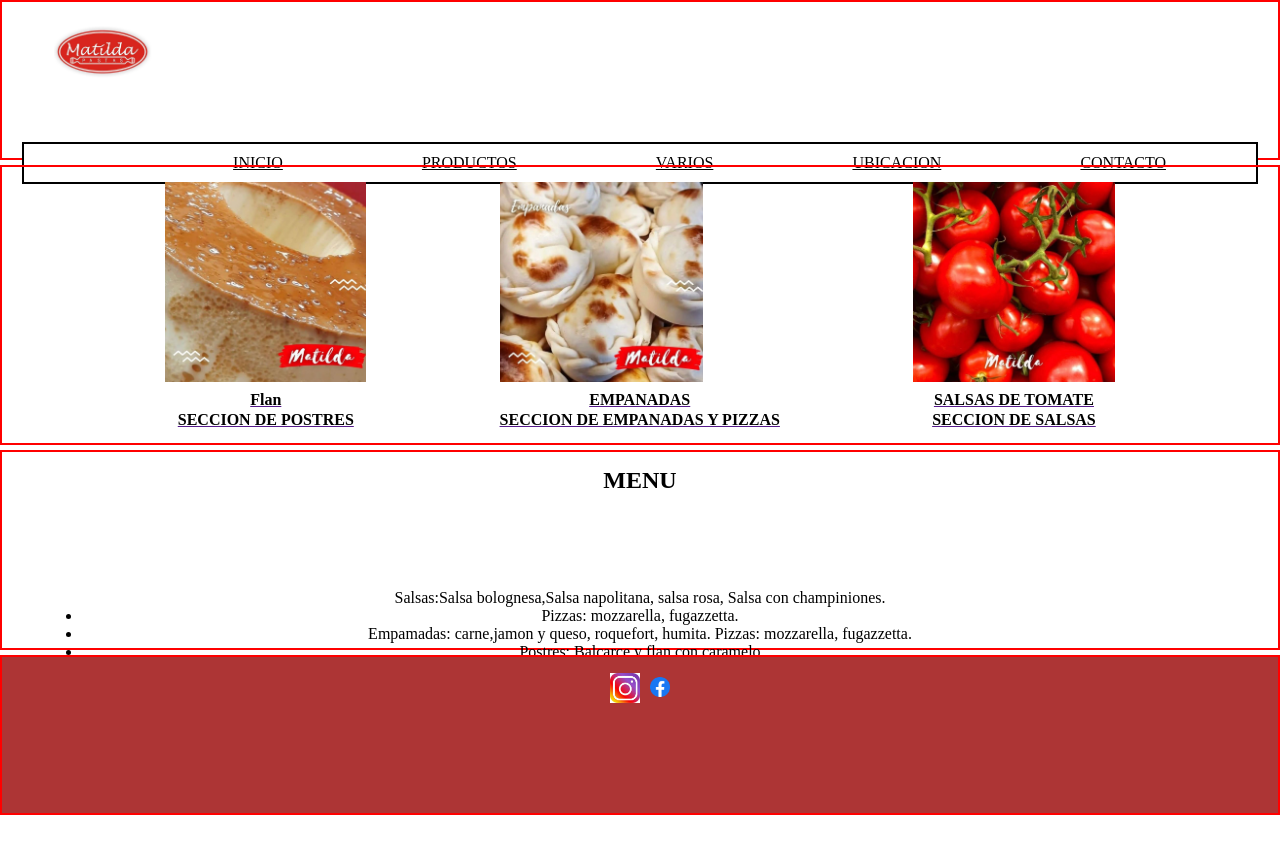
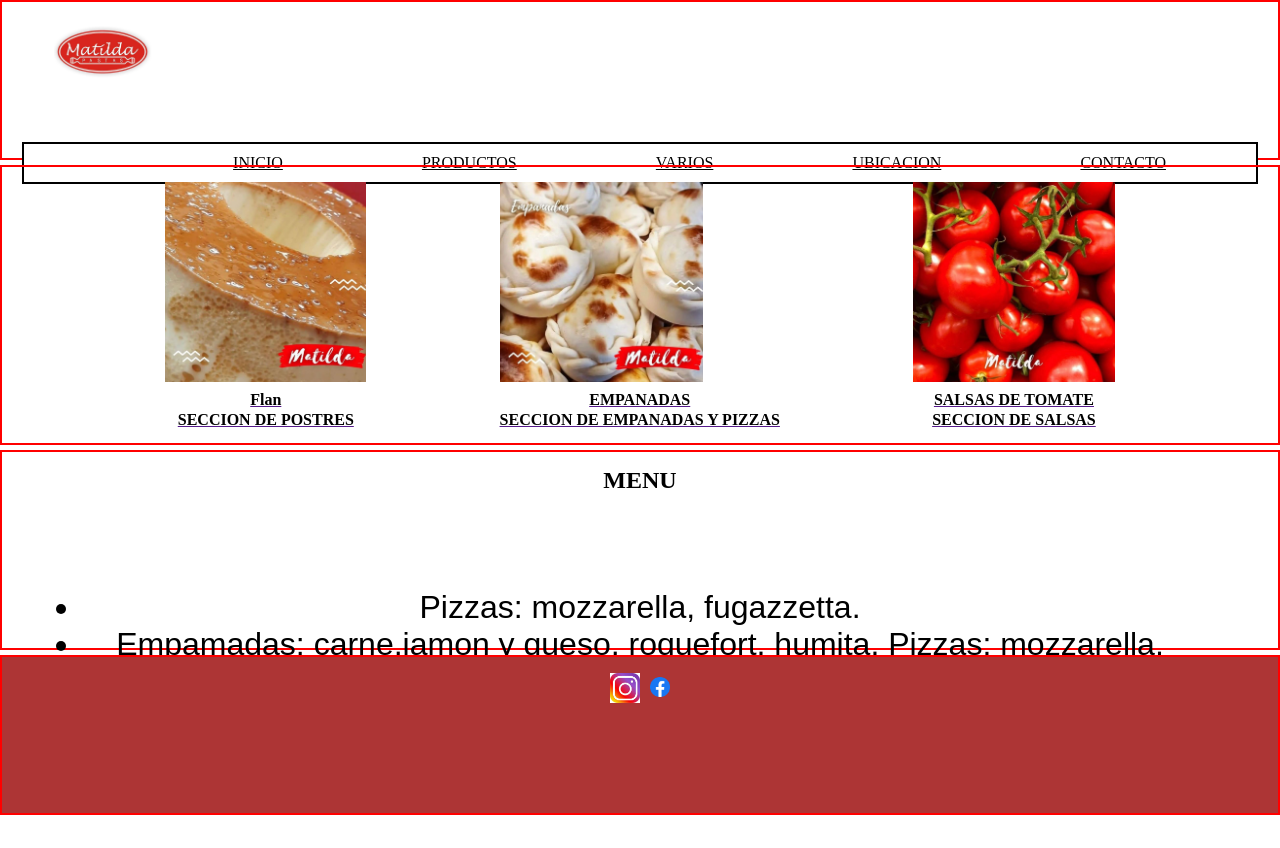
Before and after one commit to Fausto-Rdz/pagmatilda, a website: page paginas/varios.html in a window 1280 px wide. Drawn offline with Linux system fonts and the light colour scheme.

Commit message:
efegenmgme

```diff
--- a/paginas/varios.html
+++ b/paginas/varios.html
@@ -48,7 +48,8 @@
                             <div class="inicio__productos--primerfila">
                                 <div class="inicio__productos--primero">
                                     <a href="" class="inicio__productos--primero-linkeo">
-                                <img src="../imagenes/flan.jpg" alt="Flan" class="inicio__productos--primero-img" />
+                                        <img src="../imagenes/flan.jpg" alt="Flan"
+                                            class="inicio__productos--primero-img" />
                                         <p class="inicio__productos--primero-text">Flan</p>
                                         <p class="inicio__productos--primero-precio">SECCION DE POSTRES</p>
                                     </a>
@@ -63,7 +64,8 @@
                                 </div>
                                 <div class="inicio__productos--tercero">
                                     <a href="" class="inicio__productos--tercero-linkeo">
-                                <img src="../imagenes/salsa.jpg" alt="TOMATES" class="inicio__productos--tercero-img" />
+                                        <img src="../imagenes/salsa.jpg" alt="TOMATES"
+                                            class="inicio__productos--tercero-img" />
                                         <p class="inicio__productos--tercero-text">SALSAS DE TOMATE</p>
                                         <p class="inicio__productos--tercero-precio">SECCION DE SALSAS</p>
                                     </a>
@@ -77,9 +79,7 @@
                 <h2 class="centrarr">MENU</h2>
                 <div class="centrar">
 
-
-                Salsas:Salsa bolognesa,Salsa napolitana, salsa rosa, Salsa con champiniones.
-                <ul>
+                    <ul class="letraa">
                         <li>Pizzas: mozzarella, fugazzetta.</li>
                         <li>Empamadas: carne,jamon y queso, roquefort, humita. Pizzas: mozzarella, fugazzetta.</li>
                         <li>Postres: Balcarce y flan con caramelo</li>
```
Lines whose indentation alone changed are shown as unchanged.
